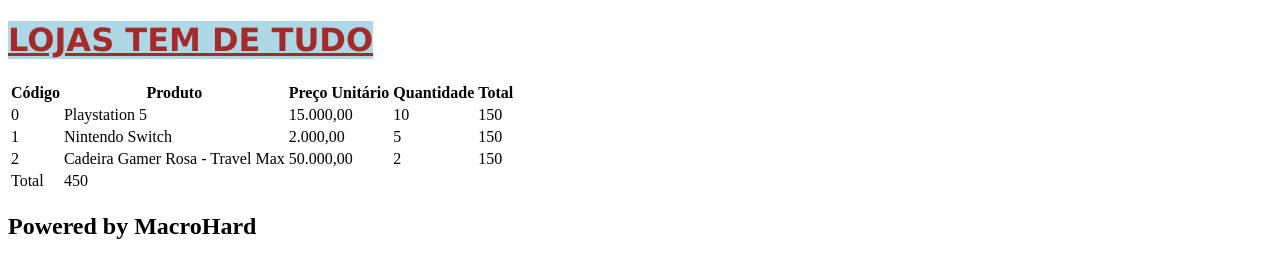
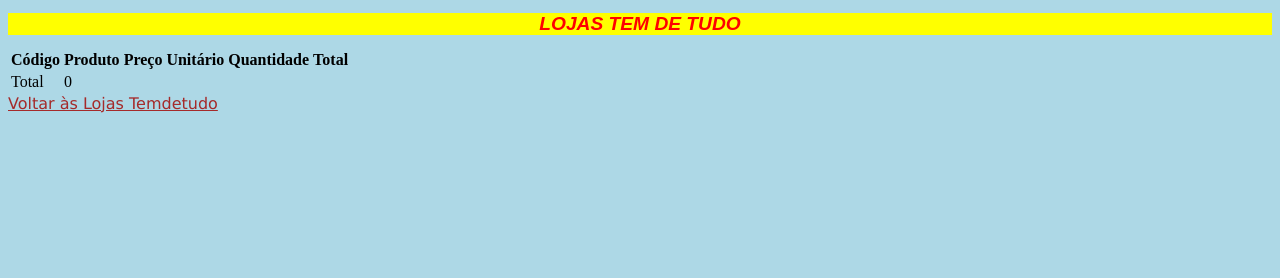
Before and after one commit to fgsl/temdetudo2021, a plain HTML site: page comprar.html in a window 1280 px wide. Drawn offline with Linux system fonts and the light colour scheme.

Commit message:
Cria identidade visual com Javascript #5

```diff
--- a/cadastrar.html
+++ b/cadastrar.html
@@ -4,26 +4,21 @@
 
 <head>
 	<title>LOJAS TEM DE TUDO</title>
-		  <meta charset ="utf-8" />
-		  <script type="text/javascript">
-		    function focarCPF() {
-				inputCPF = document.getElementById("CPF");
-				inputCPF.focus();
-			}
-		</script>
+	<meta charset="utf-8" />
+	<script type="text/javascript" src="script.js"></script>
+	<link rel="stylesheet" type="text/css" href="temdetudo.css" />
+
 </head>
 
 
 
-<body onload="focarCPF()">
-	<h1><a href="index.html">LOJAS TEM DE TUDO</a></h1>
-
+<body onload="definirLayout()">
 
 	<form>
 		<table>
 			<tr>
 				<td>CPF:</td>
-			  <td><input type="text" name="CPF" id="CPF"/></td>
+				<td><input type="text" name="CPF" id="CPF" autofocus="autofocus" /></td>
 			</tr>
 			<tr>
 				<td>SENHA:</td>
@@ -34,20 +29,15 @@
 				<td>CONFIRMAR SENHA:</td>
 				<td><input type="text" name="CONFIRSENHA" /></td>
 			</tr>
-
+			<tr>
+				<td colspan="2">
+					<input type="submit" value="CADASTRAR">
+				</td>
+			</tr>
 		</table>
 	</form>
 
-<form>
-		</tr>
-			 <input type="submit" value="CADASTRAR" >
-		</tr>
-</form>
 
-
-<footer>
-		<h2>Powered by MacroHard<h2>
-</footer>
 </body>
 
 </html>
--- a/comprar.html
+++ b/comprar.html
@@ -1,17 +1,15 @@
 <!DOCTYPE html>
 <html lang="pt-BR">
+
 <head>
 	<title>LOJAS TEM DE TUDO</title>
-	   <meta charset ="utf-8" />
+	<meta charset="utf-8" />
 	<link rel="stylesheet" type="text/css" href="temdetudo.css">
 	<script type="text/javascript" src="script.js"></script>
 </head>
 
-<body onLoad="carregarProdutos()">
-	<h1><a href="index.html">LOJAS TEM DE TUDO</a></h1>
-
-
-	<table>
+<body onLoad="definirLayout()">
+	<table onload="carregarProdutos()">
 		<thead>
 			<tr>
 				<th>Código</th>
@@ -33,8 +31,6 @@
 
 	</table>
 
-<footer>
-		<h2>Powered by MacroHard<h2>
-</footer>
 </body>
+
 </html>
--- a/script.js
+++ b/script.js
@@ -1,3 +1,38 @@
+function definirLayout()
+{
+    var body = document.getElementsByTagName('body')[0];
+    var header = document.createElement('header');
+    body.insertBefore(header, body.firstChild);
+    var h1 = document.createElement('h1');
+    header.appendChild(h1);
+    h1.setAttribute('id','n01');
+    h1.innerHTML = 'LOJAS TEM DE TUDO';
+
+    var footer = document.createElement('footer');
+    body.appendChild(footer);
+    var anchor = document.createElement('a');
+    footer.appendChild(anchor);
+    anchor.setAttribute('href','index.html');
+    anchor.innerHTML = 'Voltar às Lojas Temdetudo';
+}
+
+
+// Esta função não é realmente necessária, porque existe o atributo autofocus na tag input
+function focarCPF() {
+    inputCPF = document.getElementById("CPF");
+    inputCPF.focus();
+}
+
+function mudarRodape() {
+    var rodape = `
+<h1>MicroHard
+Sistemas
+Comerciais</h1>
+<a href="index.html">Voltar às Lojas Temdetudo</a>
+`;
+    document.getElementById('footer').innerHTML = rodape;
+}
+
 function carregarProdutos()
 {
     var tbody = document.getElementById("tabela_produtos_corpo");
--- a/temdetudo.css
+++ b/temdetudo.css
@@ -1,6 +1,9 @@
+
 #n01 {font-size: larger; font-style: italic;}
 #n02 {font-weight: bold; font-family: 'Times New Roman';}
 td#n02 {position:fixed; left: 600px; top:100px;}
+body {background-color: lightblue;}
 a {color: brown;background-color: lightblue; font-family: Verdana; }
 .flashreverso { color:yellow; background-color: red; }
 h1.flashreverso { color: orange; background-color: darkgreen;}
+h1#n01 {color: red; background-color: yellow; font-family: Arial; text-align: center;}
```
Also changed, not shown: entrar.html (+10 -24 lines), index.html (+14 -19 lines). Lines whose indentation alone changed are shown as unchanged.
